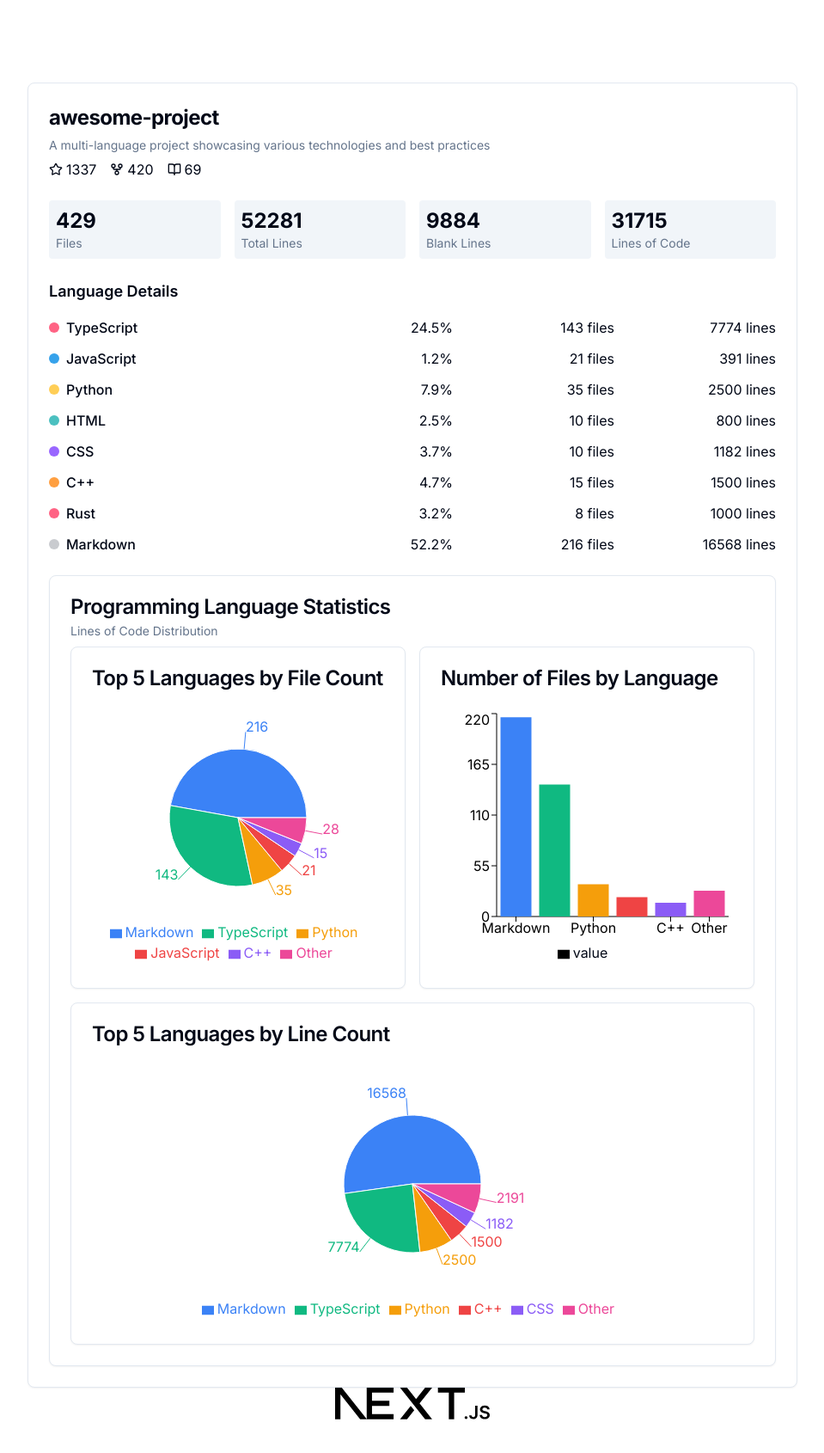
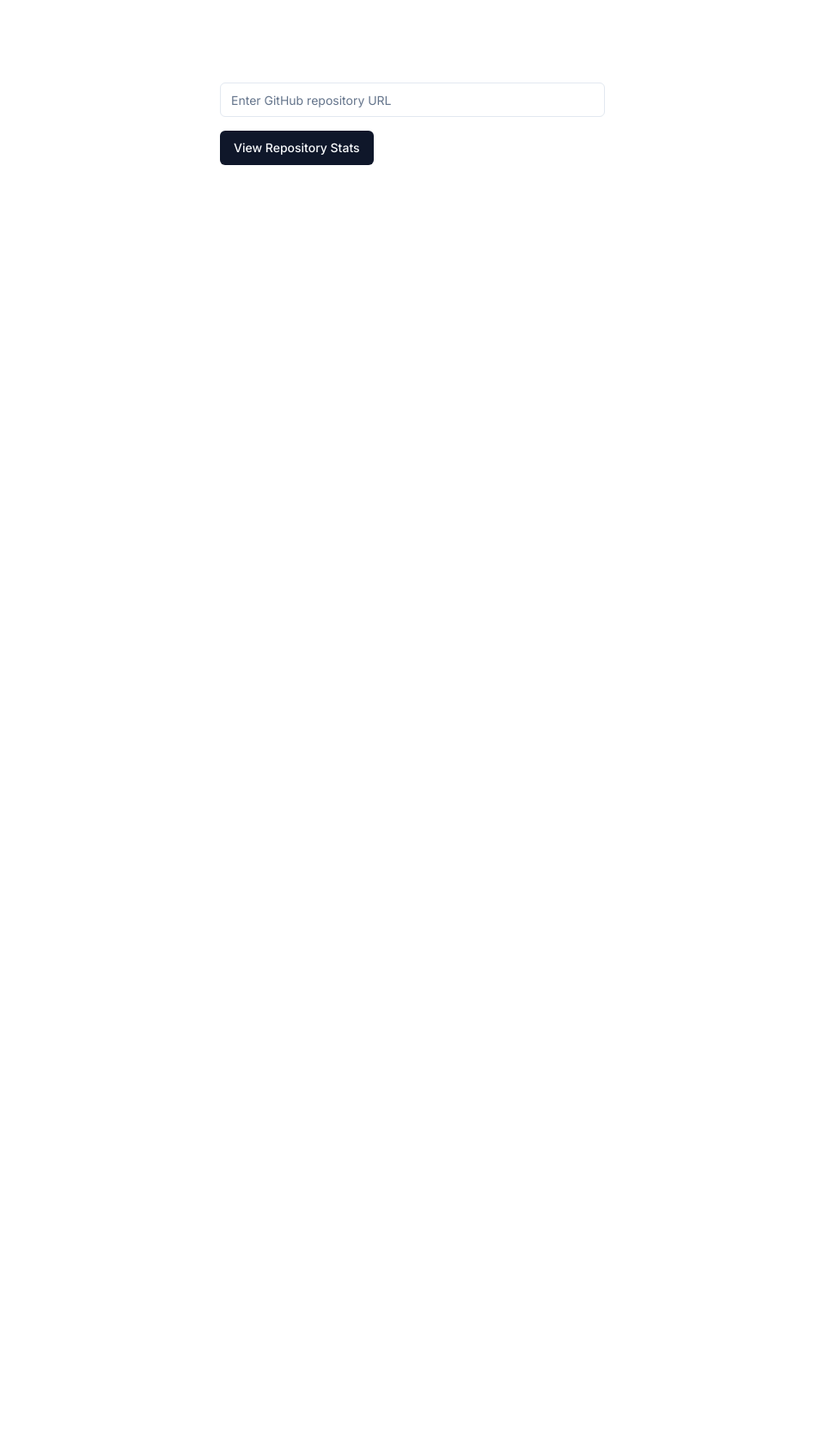
Before and after one commit to Rohithgilla12/repo-stats, a Next.js app: page / in a window 1280 px wide. Shown: the top 1690 px of the page at 86% size, without its empty margins (160-1119 px from the left). After the commit the page ends 800 px from the top, so only its background shows below. Built offline with nearby package versions, Linux system fonts and the light colour scheme.

Commit message:
small input handler

```diff
--- a/src/app/page.tsx
+++ b/src/app/page.tsx
@@ -1,25 +1,32 @@
-import GithubRepoStats from "@/components/github-repo-stats";
-import { mockData } from "@/constants/mock-data";
-import Image from "next/image";
+"use client";
+
+import { Button } from "@/components/ui/button";
+import { Input } from "@/components/ui/input";
+import { useRouter } from "next/navigation";
+import { useState } from "react";
 
 export default function Home() {
+  const [repoUrl, setRepoUrl] = useState("");
+  const router = useRouter();
+
+  const handleSubmit = (e: React.FormEvent) => {
+    e.preventDefault();
+    if (repoUrl) {
+      router.push(`/stats?url=${encodeURIComponent(repoUrl)}`);
+    }
+  };
+
   return (
     <main className="flex min-h-screen flex-col items-center justify-between p-24">
-      <GithubRepoStats
-        repoDetails={mockData.repoDetails}
-        statsData={mockData.statsData}
-      />
-
-      <div className="relative z-[-1] flex place-items-center before:absolute before:h-[300px] before:w-full before:-translate-x-1/2 before:rounded-full before:bg-gradient-radial before:from-white before:to-transparent before:blur-2xl before:content-[''] after:absolute after:-z-20 after:h-[180px] after:w-full after:translate-x-1/3 after:bg-gradient-conic after:from-sky-200 after:via-blue-200 after:blur-2xl after:content-[''] before:dark:bg-gradient-to-br before:dark:from-transparent before:dark:to-blue-700 before:dark:opacity-10 after:dark:from-sky-900 after:dark:via-[#0141ff] after:dark:opacity-40 sm:before:w-[480px] sm:after:w-[240px] before:lg:h-[360px]">
-        <Image
-          className="relative dark:drop-shadow-[0_0_0.3rem_#ffffff70] dark:invert"
-          src="/next.svg"
-          alt="Next.js Logo"
-          width={180}
-          height={37}
-          priority
+      <form onSubmit={handleSubmit} className="w-full max-w-md space-y-4">
+        <Input
+          type="text"
+          placeholder="Enter GitHub repository URL"
+          value={repoUrl}
+          onChange={(e) => setRepoUrl(e.target.value)}
         />
-      </div>
+        <Button type="submit">View Repository Stats</Button>
+      </form>
     </main>
   );
 }
```
